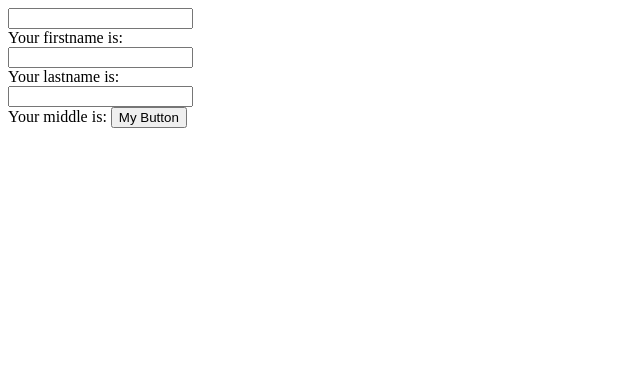
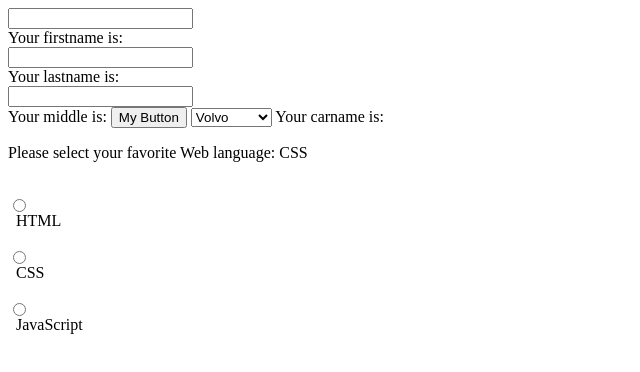
Before and after one commit to pritam-chowdhury/javascript-directives, a plain HTML site: page js-two-way-binding/index.html in a window 1280 px wide. Shown: the whole page, without its empty margins (0-640 px from the left). Drawn offline with Linux system fonts and the light colour scheme.

Commit message:
added code for dropdown

```diff
--- a/js-two-way-binding/index.html
+++ b/js-two-way-binding/index.html
@@ -1,5 +1,6 @@
 <!DOCTYPE html>
 <html lang="en">
+
 <head>
     <meta charset="UTF-8">
     <meta http-equiv="X-UA-Compatible" content="IE=edge">
@@ -7,6 +8,7 @@
     <title>Document</title>
     <link rel="stylesheet" href="./style.css">
 </head>
+
 <body>
     <input type="text" pc-model="fname" name="firstname" id="fname">
     <span>Your firstname is: <span pc-bind="fname"></span></span>
@@ -15,6 +17,21 @@
     <input type="text" pc-model="mname" name="mname" id="mname">
     <span>Your middle is:<span pc-bind="mname"></span></span>
     <button class="btn">My Button</button>
+    <select pc-model="carname" name="cars" id="cars">
+        <option value="volvo">Volvo</option>
+        <option value="saab">Saab</option>
+        <option value="mercedes">Mercedes</option>
+        <option value="audi">Audi</option>
+    </select>
+    <span>Your carname is:<span pc-bind="carname"></span></span>
+    <p>Please select your favorite Web language: <span pc-bind="language"></span></p>
+      <input type="radio" id="html" name="fav_language" value="HTML" pc-model="language">
+      <label for="html">HTML</label><br>
+      <input type="radio" id="css" name="fav_language" value="CSS" pc-model="language">
+      <label for="css">CSS</label><br>
+      <input type="radio" id="javascript" name="fav_language" value="JavaScript" pc-model="language">
+      <label for="javascript">JavaScript</label>
 </body>
 <script src="./script.js"></script>
+
 </html>
--- a/js-two-way-binding/script.js
+++ b/js-two-way-binding/script.js
@@ -8,10 +8,23 @@
     btnclick();
  })
  inputElems.forEach((elem)=>{
-    let propName = elem.getAttribute("pc-model")
-    elem.addEventListener("keyup",function(){
-        scope[propName]= elem.value;
-    });
+    let propName = elem.getAttribute("pc-model");
+    if(elem.type === "text" || elem.type==="textarea"){
+        elem.addEventListener("keyup",function(){
+            scope[propName]= elem.value;
+        });
+    }
+    if(elem.type.includes("select")){
+        elem.addEventListener("change",function(){
+            scope[propName]= elem.value;
+        });
+    }
+    if(elem.type === "radio"){
+        elem.addEventListener("change",function(){
+            scope[propName]= elem.value;
+        });
+    }
+
     updatePropbinding(propName)
  });
  function updatePropbinding(propName){
@@ -21,8 +34,11 @@
                 set:function (newVal){
                     value = newVal;
                     inputElems.forEach((elm)=>{
-                        if(elm.getAttribute("pc-model") === propName){
+                        if(elm.type !=="radio" && elm.getAttribute("pc-model") === propName){
                             elm.value = value;
+                        }
+                        if(elm.type === "radio"){
+                            console.log(document.querySelectorAll(`[pc-model=${propName}]`));
                         }
                     });
                     boundElems.forEach((elem)=>{
@@ -42,4 +58,6 @@
  function btnclick(){
     console.log(scope);
  }
+ scope.language = "CSS";
+ //scope.carname = "saab";
 })();
```
